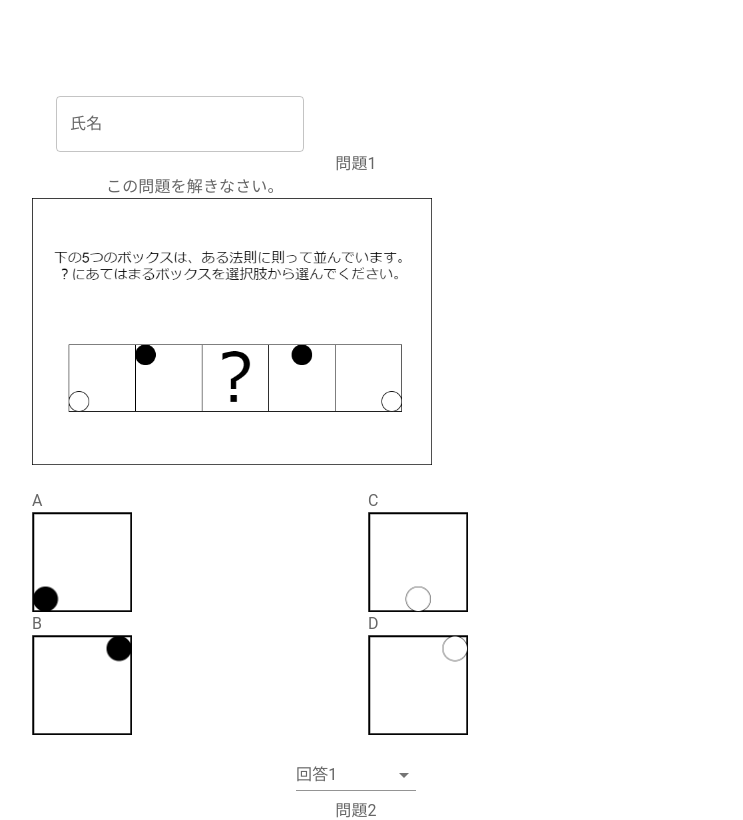
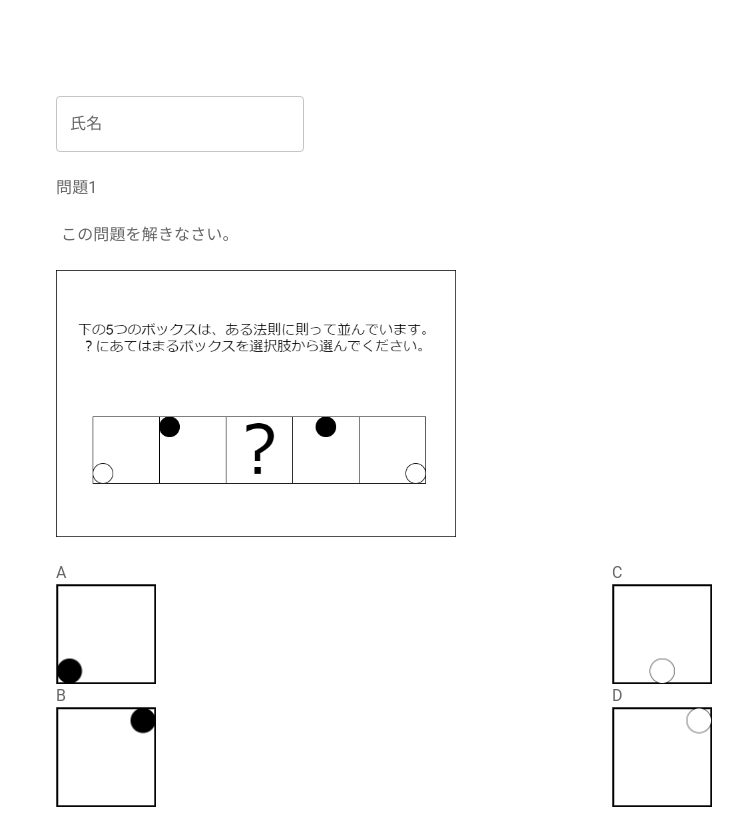
Before and after one commit to shu0603n/tekisei-shindan, a Next.js app: page / in a window 1280 px wide. Shown: the top 820 px of the page, without its empty margins (40-783 px from the left). Built offline with nearby package versions, Linux system fonts and the light colour scheme.

Commit message:
Update AnswerSelect.tsx

```diff
--- a/app/components/AnswerSelect.tsx
+++ b/app/components/AnswerSelect.tsx
@@ -7,16 +7,16 @@ import {
   Select,
   MenuItem,
   SelectChangeEvent,
+  Grid,
 } from "@mui/material";
 import styles from "./style.module.css";
-import { renderToStaticMarkup } from "react-dom/server";
 
 interface AnswerSelectProps {
   number: number;
   values: string[];
   onChange: (item: string) => void;
   answer: string;
-  question?: ReactNode;
+  question?: string;
   html?: ReactNode;
 }
 
@@ -32,18 +32,31 @@ const AnswerSelect: React.FC<AnswerSelectProps> = ({
 
   const handleChange = (event: SelectChangeEvent) => {
     setValue(event.target.value);
-    alert(event.target.value === answer ? "〇" : "×");
     onChange(event.target.value === answer ? "〇" : "×");
   };
   return (
-    <div className={styles.page}>
+    <Grid item xs={12}>
+      <Grid container spacing={3} justifyContent="center" alignItems="center">
+        <Grid item xs={12}>
           <InputLabel>問題{number}</InputLabel>
+        </Grid>
+
+        <Grid item xs={12}>
           {question && (
-        <div className={styles.question}>
-          <InputLabel>{question}</InputLabel>
-        </div>
+              <InputLabel
+              style={{
+                paddingLeft: 5,
+                paddingRight: 5,
+                whiteSpace: 'normal',
+                wordWrap: 'break-word'
+              }}
+            >{question}</InputLabel>
           )}
+        </Grid>
+        <Grid item xs={12}>
           {html && <div className={styles.node}>{html}</div>}
+        </Grid>
+        <Grid item xs={12}>
           <FormControl variant="standard" sx={{ m: 1, minWidth: 120 }}>
             <InputLabel>回答{number}</InputLabel>
             <Select
@@ -61,7 +74,9 @@ const AnswerSelect: React.FC<AnswerSelectProps> = ({
               ))}
             </Select>
           </FormControl>
-    </div>
+        </Grid>
+      </Grid>
+    </Grid>
   );
 };
 
```
Lines whose indentation alone changed are shown as unchanged.
